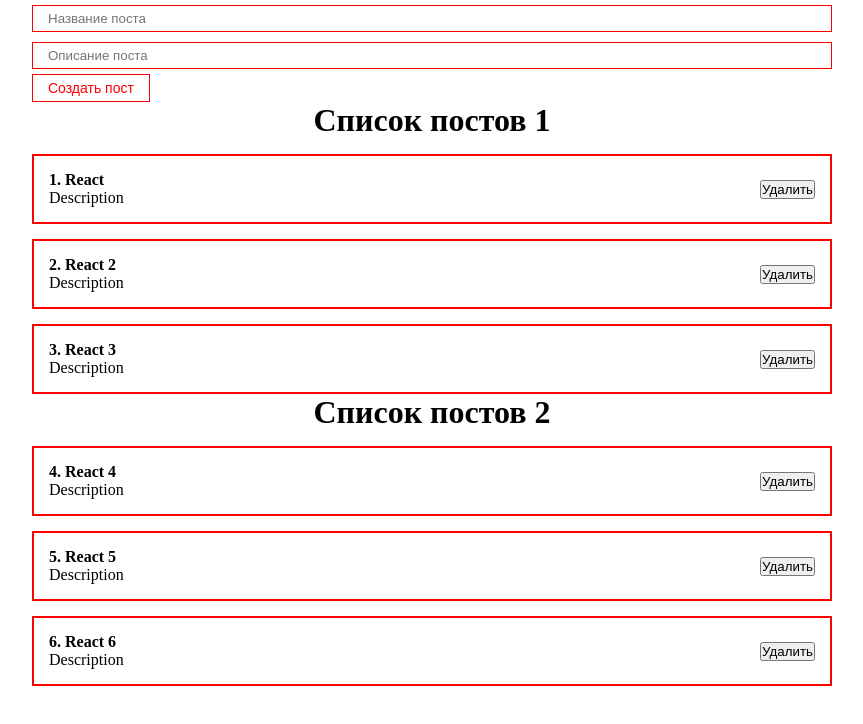
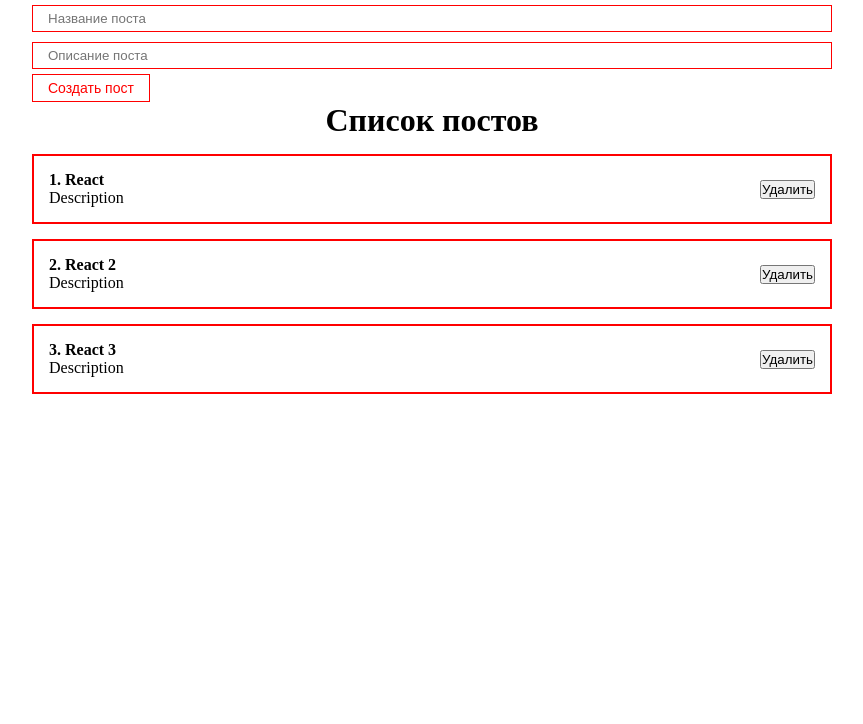
Before and after one commit to AndrewAsAndrew/React, a React (Create React App) app in the folder my-app/: page / in a window 1280 px wide. Shown: the top 724 px of the page, without its empty margins (208-1071 px from the left). Built offline with nearby package versions, Linux system fonts and the light colour scheme.

Commit message:
хук useRef, упрощаем добавление постов

```diff
--- a/my-app/src/App.js
+++ b/my-app/src/App.js
@@ -14,42 +14,37 @@
     {id: 3, title: 'React 3', body: 'Description'},
   ])
 
-  const [posts2, setPosts2] = useState([
-    {id: 4, title: 'React 4', body: 'Description'},
-    {id: 5, title: 'React 5', body: 'Description'},
-    {id: 6, title: 'React 6', body: 'Description'},
-  ])
+  const [post, setPost] = useState({title: '', body: ''})
 
-  const [title, setTitle] = useState('')
-
-  const bodyInputRef = useRef()
 
   const addNewPost = (e) => {
     e.preventDefault()
-    console.log(title)
-    console.log(bodyInputRef.current.value)
+    setPosts([...posts, {...post, id: Date.now()}])
+    setPost({title: '', body: ''})
   }
 
   return (
     <div className="App">
 
       <form>
+        {/* Управляемый компонент */}
         <MyInput
-          value={title}
-          onChange={e => setTitle(e.target.value)}
+          value={post.title}
+          onChange={e => setPost({...post, title: e.target.value})}
           type="text"
           placeholder='Название поста'
         />
+        {/* Неуправляемый/Неконтролируемый компонент */}
         <MyInput
-          ref={bodyInputRef}
+          value={post.body}
+          onChange={e => setPost({...post, body: e.target.value})}
           type="text"
           placeholder='Описание поста'
         />
         <MyButton onClick={addNewPost}>Создать пост</MyButton>
       </form>
 
-      <PostList posts={posts} title='Список постов 1'/>
-      <PostList posts={posts2} title='Список постов 2'/>
+      <PostList posts={posts} title='Список постов'/>
 
     </div>
   );
--- a/my-app/src/components/PostItem.jsx
+++ b/my-app/src/components/PostItem.jsx
@@ -4,7 +4,7 @@
     return (
         <div className='post'>
         <div className='post__content'>
-          <strong>{props.post.id}. {props.post.title}</strong>
+          <strong>{props.number}. {props.post.title}</strong>
           <div>
             {props.post.body}
           </div>
--- a/my-app/src/components/PostList.jsx
+++ b/my-app/src/components/PostList.jsx
@@ -8,8 +8,8 @@
           {title}
         </h1>
 
-        {posts.map((post) =>
-            <PostItem post={post} key={post.id} />
+        {posts.map((post, index) =>
+            <PostItem number={index + 1} post={post} key={post.id} />
         )}
     </div>
   )
```
